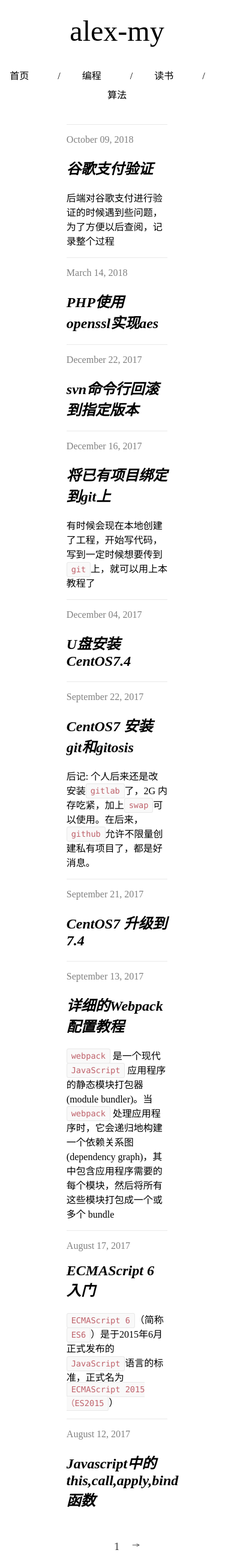
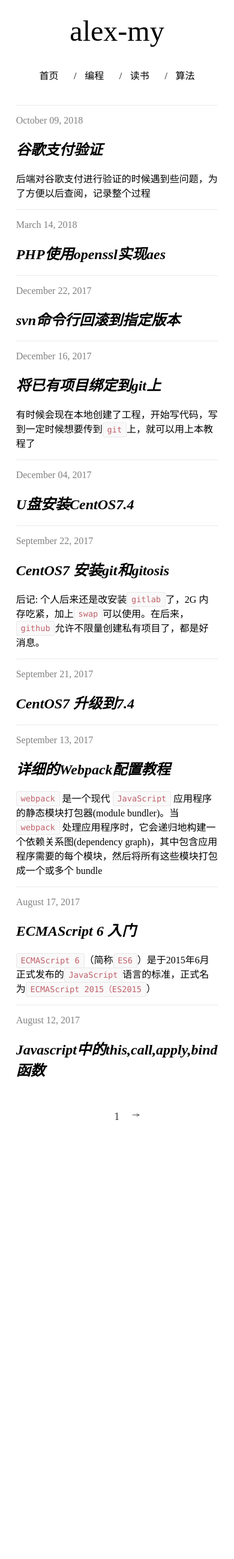
Before and after one commit to alex-my/alex-my.github.io, a Jekyll site: the page built from index.html, in a window 390 px wide. Shown: the whole page at 60% size. Built offline with Jekyll 4.4.1, drawn with Linux system fonts in a browser that asks for light colours; the list of posts is cut into pages by our own code; after the commit the page ends 1882 px from its top, so only the background shows below that.

Commit message:
响应式布局

```diff
--- a/_sass/_archive.scss
+++ b/_sass/_archive.scss
@@ -20,6 +20,12 @@
 
         .archive-excerpt {
             margin-top: 1rem;
+        }
+    }
+
+    @media screen and (max-width: 900px) {
+        .archive-item {
+            width: 90%;
         }
     }
 }
--- a/_sass/_nav.scss
+++ b/_sass/_nav.scss
@@ -31,3 +31,17 @@
     padding-left: 2rem;
     padding-right: 2rem;
 }
+
+@media screen and (max-width: 900px) {
+    .exclamationMark {
+        padding-left: 1rem;
+        padding-right: 1rem;
+    }
+}
+
+@media screen and (max-width: 400px) {
+    .exclamationMark {
+        padding-left: 0.6rem;
+        padding-right: 0.6rem;
+    }
+}
--- a/_sass/_post.scss
+++ b/_sass/_post.scss
@@ -19,3 +19,9 @@
     }
 
 }
+
+@media screen and (max-width: 900px) {
+    .post {
+        width: 90%;
+    }
+}
```
Also changed, not shown: images/posts/google-pay/15.png (renamed from images/posts/google-pay/16.png).
